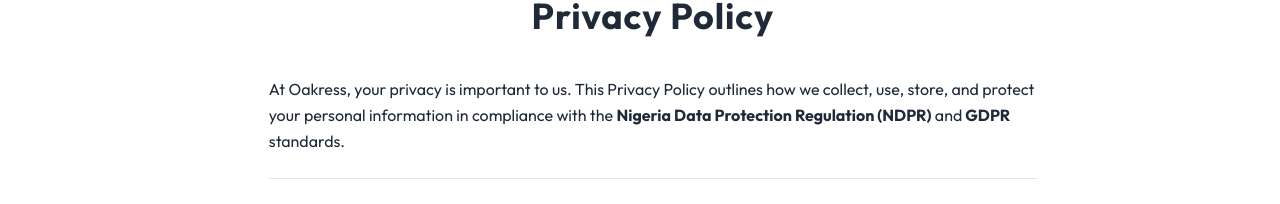
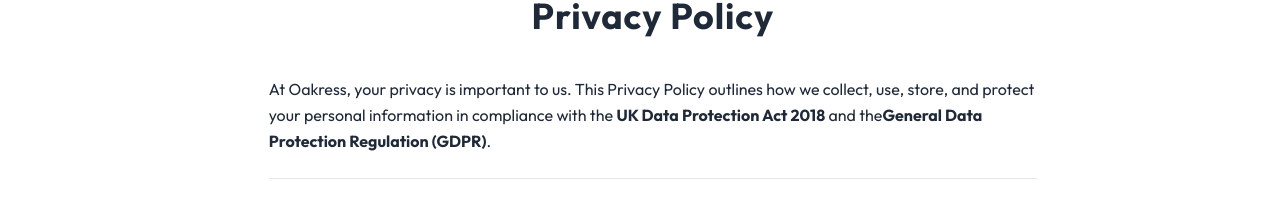
Before and after one commit to okikithebear/Oakress, a React (Vite) app: page /privacy in a window 1280 px wide. Shown: the part 176-380 px from the top of the page. Built offline with nearby package versions, Linux system fonts and the light colour scheme; no server answers; the database is empty.

Commit message:
Upgardes added

```diff
--- a/src/Pages/PrivacyPolicy.jsx
+++ b/src/Pages/PrivacyPolicy.jsx
@@ -33,12 +33,13 @@
 
         {/* Introduction */}
         <section className="pb-6 border-b border-gray-200">
-          <p>
-            At Oakress, your privacy is important to us. This Privacy Policy outlines how
-            we collect, use, store, and protect your personal information in compliance
-            with the <strong>Nigeria Data Protection Regulation (NDPR)</strong> and
-            <strong> GDPR</strong> standards.
-          </p>
+         <p>
+  At Oakress, your privacy is important to us. This Privacy Policy outlines how
+  we collect, use, store, and protect your personal information in compliance
+  with the <strong>UK Data Protection Act 2018</strong> and the
+  <strong>General Data Protection Regulation (GDPR)</strong>.
+</p>
+
         </section>
 
         {/* Information We Collect */}
```
